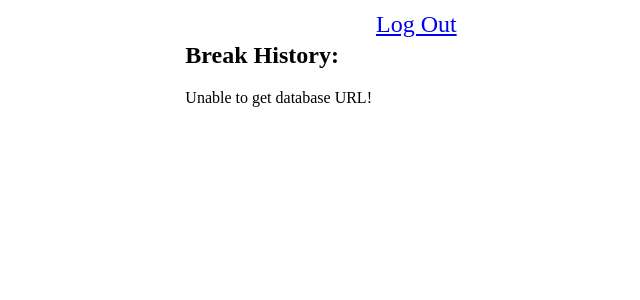
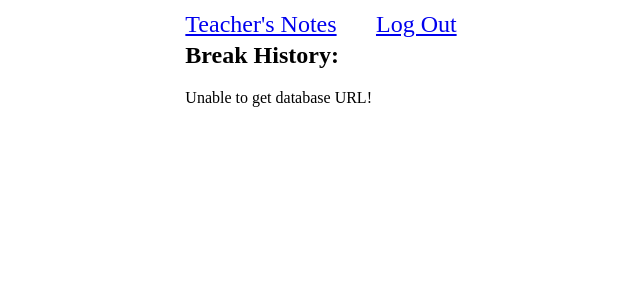
Before and after one commit to ghyousu/shaopass, a PHP site: page / in a window 1280 px wide. Shown: the top 300 px of the page, without its empty margins (319-959 px from the left). Run offline with PHP 8.4, Linux system fonts and the light colour scheme; the visitor is signed in with stand-in values (Sample User, id 1); some libraries are stand-ins or nearby versions.

Commit message:
added notes link on teacher's index.php

```diff
--- a/index.php
+++ b/index.php
@@ -270,6 +270,10 @@
                 echo "Class " . $_SESSION['class_id'];
             ?>
          </h1>
+<?php else : ?>
+        <a href="/notes.php" style="font-size: 1.5em">
+           Teacher's Notes
+        </a>
 <?php endif; ?>
       </td>
 
```
